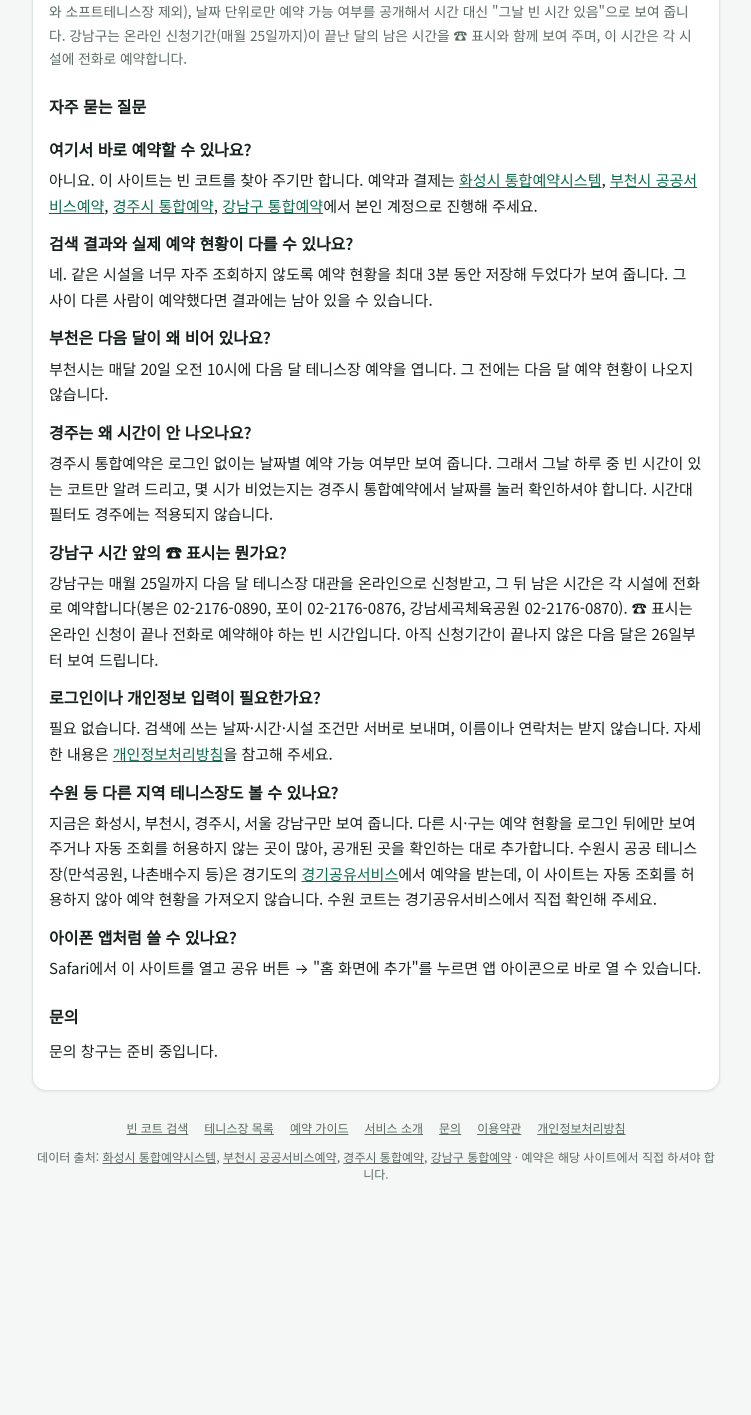
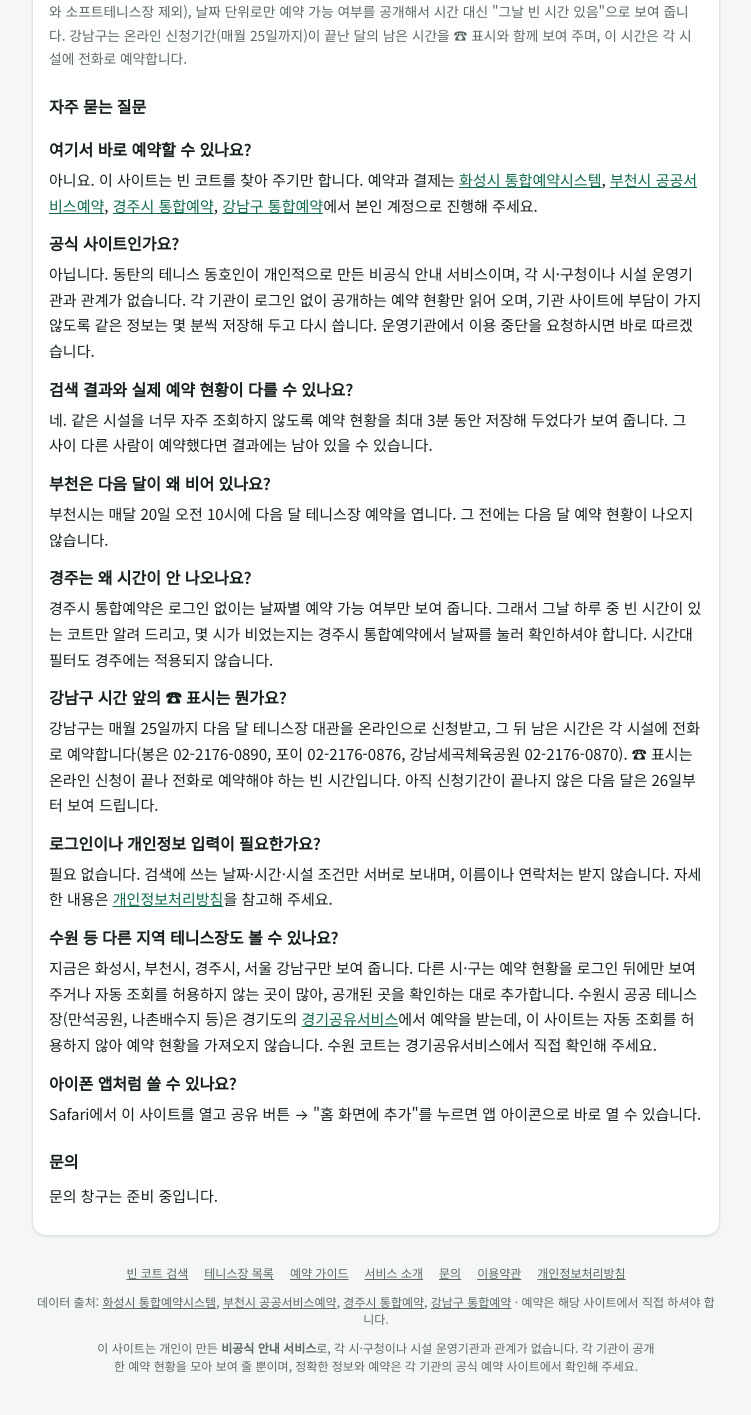
Before and after one commit to unipro8787/john_dev, a Flask app: page /about in a window 1280 px wide. Shown: the part 898-2313 px from the top of the page, without its empty margins (264-1015 px from the left). Before the commit the page ends 2078 px from the top, so only its background shows below. Run offline with Flask 3, Linux system fonts and the light colour scheme.

Commit message:
Add unofficial-service notice and drop Gangnam while ads are on
Every page footer, the about FAQ and the terms now state that the site is
an unofficial personal service unaffiliated with any city or operator.
Gangnam-gu's portal terms bar commercial use of information obtained
from it, so its city entry is marked commercial_restricted: whenever
ADSENSE_CLIENT is set, Gangnam is removed from the city list, search API,
court and guide pages (404) and the sitemap, and page copy that names the
covered areas is built from the active cities. ALLOW_ADS_WITH=gangnam
restores it once permission is granted. Permission-request drafts live
in an untracked docs file.

Co-Authored-By: Claude Opus 5.5 <noreply@anthropic.com>
Claude-Session: https://claude.ai/code/session_01MnYtPndTVEv74CX1S5FX1E

```diff
--- a/dongtan_tennis_finder/app.py
+++ b/dongtan_tennis_finder/app.py
@@ -11,6 +11,8 @@
 #   NAVER_SITE_VERIFICATION   네이버 서치어드바이저 HTML 태그의 content 값
 #   ADSENSE_CLIENT            애드센스 게시자 ID (예: ca-pub-1234567890123456). 광고 스크립트와 ads.txt가 켜진다.
 #   CONTACT_EMAIL             소개·개인정보처리방침에 표시할 문의 메일
+#   ALLOW_ADS_WITH            광고를 켠 상태에서도 보여 줄 "상업적 이용 제한" 지역의 source (쉼표 구분, 예: gangnam).
+#                             해당 기관에서 이용 허락을 받은 뒤에만 설정한다. 광고가 꺼져 있으면 의미 없음.
 
 from __future__ import annotations
 
@@ -114,6 +116,21 @@ def _adsense_client() -> str | None:
     return value if value and _ADSENSE_RE.match(value) else None
 
 
+SHORT_NAMES = {"화성시": "화성", "부천시": "부천", "경주시": "경주", "서울 강남구": "강남"}
+
+
+def _active_cities() -> list[dict]:
+    """광고가 켜져 있으면 이용약관상 상업적 이용이 제한된 지역(강남구)을 뺀다. 허락받은 곳은 ALLOW_ADS_WITH로 예외."""
+    if not _adsense_client():
+        return CITIES
+    allowed = {x.strip() for x in (_env("ALLOW_ADS_WITH") or "").split(",") if x.strip()}
+    return [c for c in CITIES if not c.get("commercial_restricted") or c["source"] in allowed]
+
+
+def _active_facility_names() -> set[str]:
+    return {name for c in _active_cities() for name in c["facilities"]}
+
+
 @app.before_request
 def _redirect_to_canonical_host():
     # 정식 도메인을 연결한 뒤에는 onrender.com 주소로 들어온 페이지를 정식 주소로 보낸다
@@ -130,6 +147,7 @@ def _redirect_to_canonical_host():
 
 @app.context_processor
 def _inject_site():
+    cities = _active_cities()
     return {
         "site_name": SITE_NAME,
         "site_url": _site_url(),
@@ -137,10 +155,16 @@ def _inject_site():
         "naver_site_verification": _env("NAVER_SITE_VERIFICATION"),
         "adsense_client": _adsense_client(),
         "contact_email": _env("CONTACT_EMAIL"),
-        "cities": CITIES,
+        "cities": cities,
         "facility_notes": FACILITY_NOTES,
-        "facility_count": len(ALL_FACILITIES),
-        "court_count": sum(len(c) for c in ALL_FACILITIES.values()),
+        "facility_count": sum(len(c["facilities"]) for c in cities),
+        "court_count": sum(len(v) for c in cities for v in c["facilities"].values()),
+        # 페이지 문구에 쓰는 지역 이름 묶음 (광고 설정에 따라 빠지는 지역이 있어 동적으로 만든다)
+        "area_short": "·".join(SHORT_NAMES[c["name"]] for c in cities),
+        "area_title": "·".join(["화성", "동탄"] + [SHORT_NAMES[c["name"]] for c in cities if c["name"] != "화성시"]),
+        "area_long": ", ".join(c["name"] for c in cities),
+        "booking_names": ", ".join(c["booking_name"] for c in cities),
+        "has_city": {c["name"] for c in cities},
         "policy_effective": POLICY_EFFECTIVE,
         "city_slugs": CITY_SLUGS,
     }
@@ -163,13 +187,13 @@ def privacy():
 
 @app.get("/courts")
 def courts_index():
-    return render_template("courts.html", facility_list=facility_entries())
+    return render_template("courts.html", facility_list=facility_entries(_active_cities()))
 
 
 @app.get("/courts/<slug>")
 def court_page(slug: str):
     f = FACILITY_BY_SLUG.get(slug)
-    if not f:
+    if not f or f["name"] not in _active_facility_names():
         abort(404)
     site = _site_url()
     jsonld = {
@@ -187,18 +211,23 @@ def court_page(slug: str):
         jsonld["geo"] = {"@type": "GeoCoordinates", "latitude": info["lat"], "longitude": info["lng"]}
     if info.get("phone"):
         jsonld["telephone"] = info["phone"]
-    nearby = [x for x in facility_entries() if x["city"] == f["city"] and x["slug"] != slug][:6]
+    nearby = [x for x in facility_entries(_active_cities()) if x["city"] == f["city"] and x["slug"] != slug][:6]
     return render_template("court.html", f=f, nearby=nearby, jsonld=jsonld, collected=INFO_COLLECTED)
+
+
+def _active_guides() -> dict:
+    names = {c["name"] for c in _active_cities()}
+    return {slug: g for slug, g in GUIDES.items() if g["city"] in names}
 
 
 @app.get("/guide")
 def guide_index():
-    return render_template("guides.html", guides=GUIDES, checked=GUIDE_CHECKED)
+    return render_template("guides.html", guides=_active_guides(), checked=GUIDE_CHECKED)
 
 
 @app.get("/guide/<slug>")
 def guide_page(slug: str):
-    g = GUIDES.get(slug)
+    g = _active_guides().get(slug)
     if not g:
         abort(404)
     city = next(c for c in CITIES if c["name"] == g["city"])
@@ -215,7 +244,7 @@ def guide_page(slug: str):
     }
     return render_template(
         "guide.html", g=g, jsonld=jsonld, checked=GUIDE_CHECKED,
-        city_facilities=[x for x in facility_entries() if x["city"] == g["city"]],
+        city_facilities=[x for x in facility_entries(_active_cities()) if x["city"] == g["city"]],
         booking_url=city["booking_url"], booking_name=city["booking_name"],
     )
 
@@ -256,8 +285,8 @@ def sitemap_xml():
         (url_for("index"), "1.0"),
         (url_for("courts_index"), "0.8"),
         (url_for("guide_index"), "0.8"),
-        *[(url_for("guide_page", slug=s), "0.7") for s in GUIDES],
-        *[(url_for("court_page", slug=f["slug"]), "0.7") for f in facility_entries()],
+        *[(url_for("guide_page", slug=s), "0.7") for s in _active_guides()],
+        *[(url_for("court_page", slug=f["slug"]), "0.7") for f in facility_entries(_active_cities())],
         (url_for("about"), "0.5"),
         (url_for("contact"), "0.3"),
         (url_for("terms"), "0.2"),
@@ -307,7 +336,7 @@ def api_facilities():
                     for region, names in city["regions"].items()
                 ],
             }
-            for city in CITIES
+            for city in _active_cities()
         ]
     })
 
@@ -345,9 +374,11 @@ def api_search():
     if time_start and time_end and time_end <= time_start:
         return jsonify({"error": "종료 시간은 시작 시간보다 이후여야 합니다"}), 400
 
-    # 시설을 고르지 않으면 첫 번째 도시(화성시) 전체를 본다
+    # 시설을 고르지 않으면 첫 번째 도시(화성시) 전체를 본다. 광고 설정으로 빠진 지역의 시설은 무시한다.
     if not selected:
         selected = list(CITIES[0]["facilities"])
+    active_names = _active_facility_names()
+    selected = [name for name in selected if name in active_names]
     targets = [
         (FACILITY_CITY[name][0], FACILITY_CITY[name][1], name, court_label, court_id)
         for name in dict.fromkeys(selected)
--- a/dongtan_tennis_finder/content.py
+++ b/dongtan_tennis_finder/content.py
@@ -49,10 +49,10 @@ _INFO = json.loads(_INFO_PATH.read_text(encoding="utf-8")) if _INFO_PATH.exists(
 INFO_COLLECTED = _INFO.get("collected")
 
 
-def facility_entries() -> list[dict]:
-    """도시·권역 순서대로 시설 한 곳마다 페이지에 필요한 정보를 묶어 돌려준다."""
+def facility_entries(cities: list[dict] | None = None) -> list[dict]:
+    """도시·권역 순서대로 시설 한 곳마다 페이지에 필요한 정보를 묶어 돌려준다 (cities를 주면 그 도시만)."""
     out = []
-    for city in CITIES:
+    for city in (CITIES if cities is None else cities):
         for region, names in city["regions"].items():
             for name in names:
                 out.append({
--- a/dongtan_tennis_finder/courts.py
+++ b/dongtan_tennis_finder/courts.py
@@ -175,7 +175,10 @@ CITIES: list[dict] = [
      "booking_url": "https://www.gyeongju.go.kr/reserve/sports_facilities/list.jsp", "booking_name": "경주시 통합예약",
      "day_only": True},
     {"name": "서울 강남구", "source": "gangnam", "facilities": GANGNAM_FACILITIES, "regions": GANGNAM_REGIONS,
-     "booking_url": "https://life.gangnam.go.kr/fmcs/54", "booking_name": "강남구 통합예약"},
+     "booking_url": "https://life.gangnam.go.kr/fmcs/54", "booking_name": "강남구 통합예약",
+     # 강남구 통합예약 이용약관에 "얻은 정보를 가공·판매하는 등 상업적으로 사용할 수 없다"는 조항이 있다.
+     # 광고(ADSENSE_CLIENT)를 켜면 기본으로 빼고, 이용 허락을 받은 뒤 ALLOW_ADS_WITH=gangnam 으로 다시 켠다.
+     "commercial_restricted": True},
 ]
 
 # 시설 이름 → (도시 이름, source). 시설 이름은 도시 사이에서도 겹치지 않아야 한다.
--- a/dongtan_tennis_finder/static/style.css
+++ b/dongtan_tennis_finder/static/style.css
@@ -645,3 +645,9 @@ footer a {
   font-size: 1rem;
   font-weight: 600;
 }
+
+footer .disclaimer {
+  max-width: 560px;
+  margin: 8px auto 0;
+  line-height: 1.5;
+}
--- a/dongtan_tennis_finder/templates/about.html
+++ b/dongtan_tennis_finder/templates/about.html
@@ -1,12 +1,12 @@
 {% extends "base.html" %}
 {% block title %}서비스 소개 · {{ site_name }}{% endblock %}
-{% block description %}테니스코트 빈자리 찾기는 화성시·부천시·경주시·서울 강남구 공공 테니스장의 예약 현황을 한 번에 모아 빈 코트를 찾아 주는 무료 서비스입니다. 조회 대상 시설, 데이터 갱신 주기, 자주 묻는 질문을 안내합니다.{% endblock %}
+{% block description %}테니스코트 빈자리 찾기는 {{ area_long }} 공공 테니스장의 예약 현황을 한 번에 모아 빈 코트를 찾아 주는 무료 서비스입니다. 조회 대상 시설, 데이터 갱신 주기, 자주 묻는 질문을 안내합니다.{% endblock %}
 
 {% block content %}
 <article class="panel info">
   <h2>서비스 소개</h2>
   <p>테니스코트 빈자리 찾기는 동탄에서 테니스를 치는 동호인이 직접 만든 무료 서비스입니다. 퇴근 후나 주말에 칠 코트를 찾으려고 코트 페이지를 하나하나 열어 보던 불편을 덜고자 만들었습니다.</p>
-  <p>화성시 통합예약시스템, 부천시 공공서비스예약, 경주시 통합예약, 강남구 통합예약이 로그인 없이 공개하는 예약 현황을 모아서, 원하는 날짜와 시간대에 예약 가능한 코트만 골라 보여 줍니다. 예약 자체는 이 사이트에서 하지 않으며, 각 시의 예약 사이트에서 직접 진행해야 합니다.</p>
+  <p>{{ booking_names }}이 로그인 없이 공개하는 예약 현황을 모아서, 원하는 날짜와 시간대에 예약 가능한 코트만 골라 보여 줍니다. 예약 자체는 이 사이트에서 하지 않으며, 각 시의 예약 사이트에서 직접 진행해야 합니다.</p>
 
   <h3>조회하는 테니스장</h3>
   {% for city in cities %}
@@ -22,19 +22,23 @@
   <h3>자주 묻는 질문</h3>
   <dl class="faq">
     <dt>여기서 바로 예약할 수 있나요?</dt>
-    <dd>아니요. 이 사이트는 빈 코트를 찾아 주기만 합니다. 예약과 결제는 <a href="https://yeyak.hscity.go.kr" target="_blank" rel="noopener">화성시 통합예약시스템</a>, <a href="https://reserv.bucheon.go.kr" target="_blank" rel="noopener">부천시 공공서비스예약</a>, <a href="https://www.gyeongju.go.kr/reserve/sports_facilities/list.jsp" target="_blank" rel="noopener">경주시 통합예약</a>, <a href="https://life.gangnam.go.kr/fmcs/54" target="_blank" rel="noopener">강남구 통합예약</a>에서 본인 계정으로 진행해 주세요.</dd>
+    <dd>아니요. 이 사이트는 빈 코트를 찾아 주기만 합니다. 예약과 결제는 {% for c in cities %}<a href="{{ c.booking_url }}" target="_blank" rel="noopener">{{ c.booking_name }}</a>{% if not loop.last %}, {% endif %}{% endfor %}에서 본인 계정으로 진행해 주세요.</dd>
+    <dt>공식 사이트인가요?</dt>
+    <dd>아닙니다. 동탄의 테니스 동호인이 개인적으로 만든 비공식 안내 서비스이며, 각 시·구청이나 시설 운영기관과 관계가 없습니다. 각 기관이 로그인 없이 공개하는 예약 현황만 읽어 오며, 기관 사이트에 부담이 가지 않도록 같은 정보는 몇 분씩 저장해 두고 다시 씁니다. 운영기관에서 이용 중단을 요청하시면 바로 따르겠습니다.</dd>
     <dt>검색 결과와 실제 예약 현황이 다를 수 있나요?</dt>
     <dd>네. 같은 시설을 너무 자주 조회하지 않도록 예약 현황을 최대 3분 동안 저장해 두었다가 보여 줍니다. 그 사이 다른 사람이 예약했다면 결과에는 남아 있을 수 있습니다.</dd>
     <dt>부천은 다음 달이 왜 비어 있나요?</dt>
     <dd>부천시는 매달 20일 오전 10시에 다음 달 테니스장 예약을 엽니다. 그 전에는 다음 달 예약 현황이 나오지 않습니다.</dd>
     <dt>경주는 왜 시간이 안 나오나요?</dt>
     <dd>경주시 통합예약은 로그인 없이는 날짜별 예약 가능 여부만 보여 줍니다. 그래서 그날 하루 중 빈 시간이 있는 코트만 알려 드리고, 몇 시가 비었는지는 경주시 통합예약에서 날짜를 눌러 확인하셔야 합니다. 시간대 필터도 경주에는 적용되지 않습니다.</dd>
+{% if "서울 강남구" in has_city %}
     <dt>강남구 시간 앞의 ☎ 표시는 뭔가요?</dt>
     <dd>강남구는 매월 25일까지 다음 달 테니스장 대관을 온라인으로 신청받고, 그 뒤 남은 시간은 각 시설에 전화로 예약합니다(봉은 02-2176-0890, 포이 02-2176-0876, 강남세곡체육공원 02-2176-0870). ☎ 표시는 온라인 신청이 끝나 전화로 예약해야 하는 빈 시간입니다. 아직 신청기간이 끝나지 않은 다음 달은 26일부터 보여 드립니다.</dd>
+    {% endif %}
     <dt>로그인이나 개인정보 입력이 필요한가요?</dt>
     <dd>필요 없습니다. 검색에 쓰는 날짜·시간·시설 조건만 서버로 보내며, 이름이나 연락처는 받지 않습니다. 자세한 내용은 <a href="{{ url_for('privacy') }}">개인정보처리방침</a>을 참고해 주세요.</dd>
     <dt>수원 등 다른 지역 테니스장도 볼 수 있나요?</dt>
-    <dd>지금은 화성시, 부천시, 경주시, 서울 강남구만 보여 줍니다. 다른 시·구는 예약 현황을 로그인 뒤에만 보여 주거나 자동 조회를 허용하지 않는 곳이 많아, 공개된 곳을 확인하는 대로 추가합니다. 수원시 공공 테니스장(만석공원, 나촌배수지 등)은 경기도의 <a href="https://share.gg.go.kr" target="_blank" rel="noopener">경기공유서비스</a>에서 예약을 받는데, 이 사이트는 자동 조회를 허용하지 않아 예약 현황을 가져오지 않습니다. 수원 코트는 경기공유서비스에서 직접 확인해 주세요.</dd>
+    <dd>지금은 {{ area_long }}만 보여 줍니다. 다른 시·구는 예약 현황을 로그인 뒤에만 보여 주거나 자동 조회를 허용하지 않는 곳이 많아, 공개된 곳을 확인하는 대로 추가합니다. 수원시 공공 테니스장(만석공원, 나촌배수지 등)은 경기도의 <a href="https://share.gg.go.kr" target="_blank" rel="noopener">경기공유서비스</a>에서 예약을 받는데, 이 사이트는 자동 조회를 허용하지 않아 예약 현황을 가져오지 않습니다. 수원 코트는 경기공유서비스에서 직접 확인해 주세요.</dd>
     <dt>아이폰 앱처럼 쓸 수 있나요?</dt>
     <dd>Safari에서 이 사이트를 열고 공유 버튼 → "홈 화면에 추가"를 누르면 앱 아이콘으로 바로 열 수 있습니다.</dd>
   </dl>
--- a/dongtan_tennis_finder/templates/base.html
+++ b/dongtan_tennis_finder/templates/base.html
@@ -4,7 +4,7 @@
 <meta charset="UTF-8">
 <meta name="viewport" content="width=device-width, initial-scale=1, viewport-fit=cover">
 <title>{% block title %}{{ site_name }}{% endblock %}</title>
-<meta name="description" content="{% block description %}동탄·병점·서부권 화성시, 부천시, 경주시, 서울 강남구 공공 테니스장의 예약 가능한 빈 코트와 시간대를 날짜·시간대별로 한 번에 검색하세요.{% endblock %}">
+<meta name="description" content="{% block description %}{{ area_long }} 공공 테니스장의 예약 가능한 빈 코트와 시간대를 날짜·시간대별로 한 번에 검색하세요.{% endblock %}">
 <link rel="canonical" href="{{ site_url }}{{ request.path }}">
 
 <meta property="og:type" content="website">
@@ -64,7 +64,8 @@
       <a href="{{ url_for('terms') }}">이용약관</a>
       <a href="{{ url_for('privacy') }}">개인정보처리방침</a>
     </nav>
-    <p>데이터 출처: <a href="https://yeyak.hscity.go.kr" target="_blank" rel="noopener">화성시 통합예약시스템</a>, <a href="https://reserv.bucheon.go.kr" target="_blank" rel="noopener">부천시 공공서비스예약</a>, <a href="https://www.gyeongju.go.kr/reserve/sports_facilities/list.jsp" target="_blank" rel="noopener">경주시 통합예약</a>, <a href="https://life.gangnam.go.kr/fmcs/54" target="_blank" rel="noopener">강남구 통합예약</a> · 예약은 해당 사이트에서 직접 하셔야 합니다.</p>
+    <p>데이터 출처: {% for c in cities %}<a href="{{ c.booking_url }}" target="_blank" rel="noopener">{{ c.booking_name }}</a>{% if not loop.last %}, {% endif %}{% endfor %} · 예약은 해당 사이트에서 직접 하셔야 합니다.</p>
+    <p class="disclaimer">이 사이트는 개인이 만든 <b>비공식 안내 서비스</b>로, 각 시·구청이나 시설 운영기관과 관계가 없습니다. 각 기관이 공개한 예약 현황을 모아 보여 줄 뿐이며, 정확한 정보와 예약은 각 기관의 공식 예약 사이트에서 확인해 주세요.</p>
   </footer>
 </div>
 {% block scripts %}{% endblock %}
--- a/dongtan_tennis_finder/templates/courts.html
+++ b/dongtan_tennis_finder/templates/courts.html
@@ -1,6 +1,6 @@
 {% extends "base.html" %}
-{% block title %}테니스장 목록 · 화성·부천·경주·강남 공공 테니스장{% endblock %}
-{% block description %}화성시, 부천시, 경주시, 서울 강남구 공공 테니스장 {{ facility_list | length }}곳의 위치, 운영시간, 요금, 예약 방법과 지금 비어 있는 시간을 테니스장별로 확인하세요.{% endblock %}
+{% block title %}테니스장 목록 · {{ area_short }} 공공 테니스장{% endblock %}
+{% block description %}{{ area_long }} 공공 테니스장 {{ facility_list | length }}곳의 위치, 운영시간, 요금, 예약 방법과 지금 비어 있는 시간을 테니스장별로 확인하세요.{% endblock %}
 
 {% block content %}
 <article class="panel info">
--- a/dongtan_tennis_finder/templates/guides.html
+++ b/dongtan_tennis_finder/templates/guides.html
@@ -1,6 +1,6 @@
 {% extends "base.html" %}
-{% block title %}공공 테니스장 예약 가이드 · 화성·부천·경주·강남{% endblock %}
-{% block description %}화성시, 부천시, 경주시, 서울 강남구 공공 테니스장을 예약하는 방법을 지역별로 정리했습니다. 예약이 열리는 날짜, 결제·취소 규정, 문의처를 확인하세요.{% endblock %}
+{% block title %}공공 테니스장 예약 가이드 · {{ area_short }}{% endblock %}
+{% block description %}{{ area_long }} 공공 테니스장을 예약하는 방법을 지역별로 정리했습니다. 예약이 열리는 날짜, 결제·취소 규정, 문의처를 확인하세요.{% endblock %}
 
 {% block content %}
 <article class="panel info">
--- a/dongtan_tennis_finder/templates/privacy.html
+++ b/dongtan_tennis_finder/templates/privacy.html
@@ -33,7 +33,7 @@
   </ul>
 
   <h3>5. 예약 현황 데이터</h3>
-  <p>화면에 보이는 예약 현황은 화성시 통합예약시스템, 부천시 공공서비스예약, 경주시 통합예약, 강남구 통합예약이 공개하는 예약 가능 여부입니다. 부천시·강남구 예약 현황에는 예약자 이름이나 예약 단체명이 함께 들어 있지만, 서비스는 예약 가능 여부만 읽고 예약한 사람의 이름 같은 개인정보는 가져오거나 저장하지 않습니다.</p>
+  <p>화면에 보이는 예약 현황은 {{ booking_names }}이 공개하는 예약 가능 여부입니다. 일부 기관의 예약 현황에는 예약자 이름이나 예약 단체명이 함께 들어 있지만, 서비스는 예약 가능 여부만 읽고 예약한 사람의 이름 같은 개인정보는 가져오거나 저장하지 않습니다.</p>
 
   <h3>6. 이용자의 권리</h3>
   <p>이용자는 언제든 자신의 개인정보 처리에 관해 열람, 정정, 삭제, 처리 정지를 요청할 수 있습니다. 다만 서비스는 개인을 알아볼 수 있는 정보를 따로 보관하지 않으므로, 요청하신 내용과 관련된 정보가 없을 수 있습니다.</p>
--- a/dongtan_tennis_finder/templates/terms.html
+++ b/dongtan_tennis_finder/templates/terms.html
@@ -9,10 +9,10 @@
   <p class="muted">시행일: {{ policy_effective }}</p>
 
   <h3>1. 서비스 내용</h3>
-  <p>{{ site_name }}(이하 "서비스")는 화성시, 부천시, 경주시, 서울 강남구의 공공 테니스장 예약 사이트가 공개하는 예약 현황을 모아, 예약 가능한 빈 시간을 한 번에 보여 주는 무료 정보 서비스입니다.</p>
+  <p>{{ site_name }}(이하 "서비스")는 {{ area_long }}의 공공 테니스장 예약 사이트가 공개하는 예약 현황을 모아, 예약 가능한 빈 시간을 한 번에 보여 주는 무료 정보 서비스입니다.</p>
 
-  <h3>2. 예약은 각 지자체 사이트에서</h3>
-  <p>서비스는 예약을 대신 받거나 처리하지 않습니다. 예약, 결제, 취소, 환불은 각 시·구의 예약 사이트에서 이용자가 직접 진행하며, 그 절차와 규정은 해당 기관의 정책을 따릅니다.</p>
+  <h3>2. 비공식 서비스이며, 예약은 각 지자체 사이트에서</h3>
+  <p>서비스는 개인이 운영하는 비공식 서비스로, 각 시·구청이나 시설 운영기관이 만들거나 승인한 서비스가 아닙니다. 서비스는 예약을 대신 받거나 처리하지 않습니다. 예약, 결제, 취소, 환불은 각 시·구의 예약 사이트에서 이용자가 직접 진행하며, 그 절차와 규정은 해당 기관의 정책을 따릅니다.</p>
 
   <h3>3. 정보의 정확성</h3>
   <p>서비스는 예약 현황을 최대 몇 분 단위로 새로 불러오므로, 화면의 빈 시간과 실제 예약 상태가 다를 수 있습니다. 요금, 운영시간, 예약 규정도 각 기관 사정에 따라 바뀔 수 있습니다. 서비스는 정보가 늘 정확하거나 최신이라고 보장하지 않으며, 예약 전에는 반드시 해당 기관의 공식 안내를 확인해야 합니다.</p>
```
Also changed, not shown: dongtan_tennis_finder/templates/index.html (+7 -7 lines), dongtan_tennis_finder/README.md, 1 other file.
